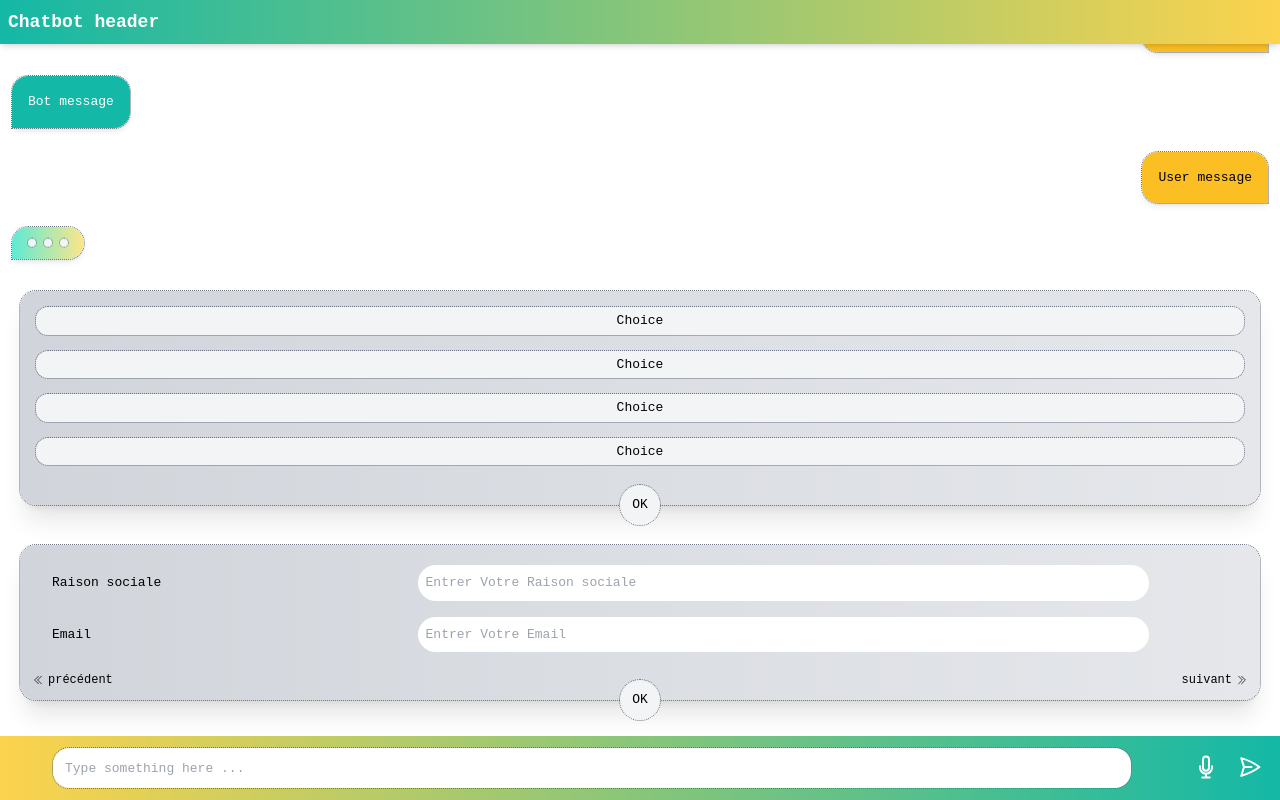
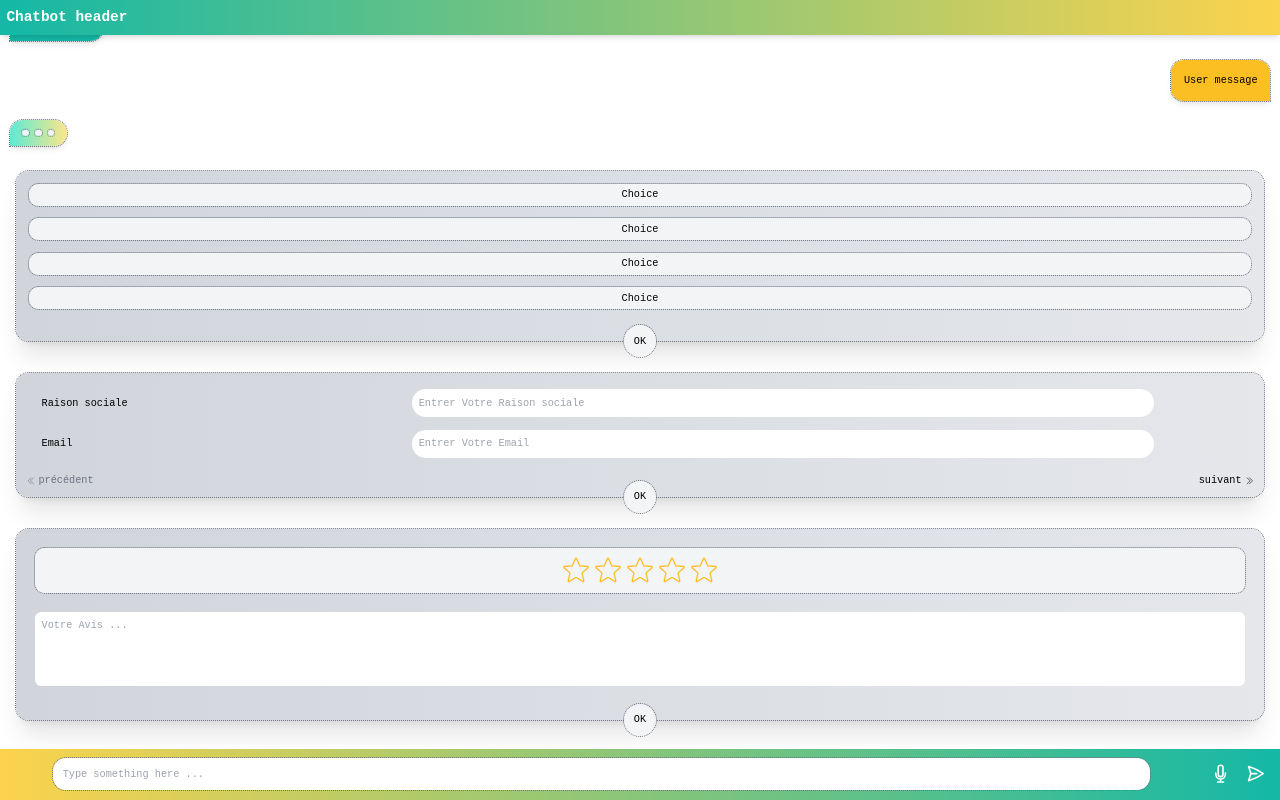
Before and after one commit to kaoutar-ou/chatbot-react, a React (Create React App) app: page / in a window 1280 px wide. Built offline with nearby package versions, Linux system fonts and the light colour scheme.

Commit message:
KO : Rating in progress ...

```diff
--- a/src/components/form/FormClient.js
+++ b/src/components/form/FormClient.js
@@ -1,57 +1,5 @@
 import React, { useState } from "react";
-
-
-const FormInput = (props) => {
-    const {content, ...others} = props
-    return (
-        <div className="w-full flex p-2 place-items-center" key={content[0]}>
-                    <div className="flex-auto w-2/6 text-left">{content[1]}</div>
-                    <input className="rounded-3xl flex-auto w-4/6 col-span-2 p-2 hover:outline-none" placeholder={"Entrer Votre " + content[1]} id={content[0]} name={content[0]}></input>
-                </div>
-    )
-}
-const InputsForm = (props) => {
-    return (
-        Object.entries(props.content).map((content) => {
-            return (
-                <FormInput key={content[0]} content={content}/>
-            )
-        }
-        )
-    )
-}
-
-// const ChoiceTextForm = (props) => {
-//     const {content, ...others} = props
-//     return (
-//         <>
-//         <FormOneChoice content={Object.entries(content).at(0)} />
-//         <FormTextArea content={Object.entries(content).at(1)} />
-//         </>
-//     )
-// }
-
-const FormOneChoice = (props) => {
-    const {content, ...others} = props
-    return (
-        <div className="w-full flex p-2 place-items-center" key={content[0]}>
-            <div className="flex-auto w-2/6 text-left">{content[1]}</div>
-            <input className="rounded-3xl flex-auto w-4/6 col-span-2 p-2 hover:outline-none" placeholder={"Entrer Votre " + content[1]} id={content[0]} name={content[0]}></input>
-        </div>
-    )
-}
-
-const FormComment = (props) => {
-    const {content, ...others} = props
-    return (
-        <div className="w-full flex p-2 place-content-center flex-col" key={content[0]}>
-            <div className="flex-auto w-full my-3">Vous pouvez nous laisser un commentaire</div>
-            <textarea class="w-full resize-none rounded-lg p-2" id={content[0]} name={content[0]} rows="4"
-                        cols="50" placeholder="Laisser un commentaire ..." maxlength={1000}></textarea>
-        </div>
-    )
-}
-
+import "../style.css"
 function FormClient() {
     const [clientInfos, setClientInfos] = useState({
         raison_sociale: "",
@@ -78,6 +26,24 @@ function FormClient() {
         comment: "Commentaire",
     }
 
+    const services = {
+        1: "Service 1",
+        2: "Service 2",
+        3: "Service 3",
+        4: "Service 4",
+        5: "Service 5"
+    }
+
+    const [rating, setRating] = useState({
+        rate: "",
+        comment: "",
+    });
+
+    // const rating = {
+    //     rate: 0,
+    //     comment: "Commentaire"
+    // }
+
     const last_page = 4
     const [page, setPage] = useState(1);
 
@@ -89,7 +55,10 @@ function FormClient() {
         (page < last_page) ? setPage((page) => page + 1) : setPage(last_page)
     }
 
+// TODO is active in calendar apres recoi de l email
   return (
+    <>
+    <RatingForm setRating={setRating}/>
     <div className="relative">
       <div className="w-full flex flex-row">
         <div className="w-full m-5 rounded-2xl shadow-xl break-all outline-dotted outline-1 outline-gray-500 pb-6 bg-gradient-to-r from-gray-300 to-gray-200">
@@ -102,25 +71,16 @@ function FormClient() {
                         <InputsForm content={secondPage} />
                     ) : (
                         (page === 3) ? (
-                            <FormOneChoice content={Object.entries(thirdPage).at(0)}/>
+                            <FormSingleChoice content={Object.entries(thirdPage).at(0)} choices={services}/>
                         ) : (
                             <FormComment content={Object.entries(fourthPage).at(0)}/>
                         )
                     )
                 )
             }
-
-            {/* <div className="w-full flex p-2 place-items-center">
-              <div className="flex-auto w-2/6 text-left">hi</div>
-              <input className="rounded-3xl flex-auto w-4/6 col-span-2 p-2 hover:outline-none" placeholder="ppp"></input>
-            </div>
-            <div className="w-full flex p-2 place-items-center">
-              <div className="flex-auto w-2/6 text-left">hi</div>
-              <input className="rounded-3xl flex-auto w-4/6 col-span-2 p-2 hover:outline-none" placeholder="ppp"></input>
-            </div> */}
           </div>
           <div className="-mb-3  w-full grid grid-cols-2 gap-4 text-xs">
-            <button className="place-self-start flex place-items-center mx-3" onClick={handlePrevious}>
+            <button className="place-self-start flex place-items-center mx-3 disabled:text-gray-500" onClick={handlePrevious} disabled={(page === 1) ? true : false}>
               <svg
                 xmlns="http://www.w3.org/2000/svg"
                 fill="none"
@@ -137,7 +97,7 @@ function FormClient() {
               </svg>
               <div className="mx-1">précédent</div>
             </button>
-            <button className="place-self-end flex place-items-center mx-3" onClick={handleNext}>
+            <button className="place-self-end flex place-items-center mx-3 disabled:text-gray-500" onClick={handleNext} disabled={(page === last_page) ? true : false}>
               <div className="mx-1">suivant</div>
               <svg
                 xmlns="http://www.w3.org/2000/svg"
@@ -161,7 +121,138 @@ function FormClient() {
         OK
       </button>
     </div>
+    </>
   );
 }
 
+
+
+const FormInput = (props) => {
+    const {content, ...others} = props
+    return (
+        <div className="w-full flex p-2 place-items-center" key={content[0]}>
+                    <div className="flex-auto w-2/6 text-left">{content[1]}</div>
+                    <input className="rounded-3xl flex-auto w-4/6 col-span-2 p-2 focus:outline-none" placeholder={"Entrer Votre " + content[1]} id={content[0]} name={content[0]}></input>
+                </div>
+    )
+}
+const InputsForm = (props) => {
+    return (
+        Object.entries(props.content).map((content) => {
+            return (
+                <FormInput key={content[0]} content={content}/>
+            )
+        }
+        )
+    )
+}
+
+const FormSingleChoice = (props) => {
+    const {content, choices, ...others} = props
+    return (
+        <div className="w-full flex p-2 place-items-center flex-col" key={content[0]}>
+            <div className="flex-auto w-full mb-3">{content[1]}</div>
+            {/* <input className="rounded-3xl flex-auto w-4/6 col-span-2 p-2 focus:outline-none" placeholder={"Entrer Votre " + content[1]} id={content[0]} name={content[0]}></input> */}
+            {/* <select className="p-2 rounded-3xl w-full focus:outline-none text-center">
+                <option>-- Select --</option>
+                {
+                    Object.entries(choices).map((choice) => {
+                        return (
+                            <option key={choice[0]} value={choice[0]}>{choice[1]}</option>
+                        )
+                    })
+                }
+            </select> */}
+            <div className="p-2 rounded-3xl w-full focus:outline-none text-center max-h-32 overflow-y-auto chatbot-scrollbar-none">
+                <div>Selectionner le service que vous cherchez</div>
+                {
+                    Object.entries(choices).map((choice) => {
+                        return (
+                            // <option key={choice[0]} value={choice[0]}>{choice[1]}</option>
+                            <div key={choice[0]} value={choice[0 ]} className="bg-gray-100 rounded-xl m-1 p-1 outline-dotted outline-1 outline-gray-500 hover:outline-offset-2 hover:bg-white cursor-pointer">{choice[1]}</div>
+                        )
+                    })
+                }
+            </div>
+        </div>
+    )
+}
+
+const FormComment = (props) => {
+    const {content, ...others} = props
+    return (
+        <div className="w-full flex p-2 place-content-center flex-col" key={content[0]}>
+            <div className="flex-auto w-full mb-3">Vous pouvez nous laisser un commentaire</div>
+            <textarea className="w-full resize-none rounded-lg p-2 focus:outline-none" id={content[0]} name={content[0]} rows="4"
+                        cols="50" placeholder="Laisser un commentaire ..." maxLength={1000}></textarea>
+        </div>
+    )
+}
+
+const RatingForm = (props) => {
+    const {content, ...others} = props
+    const [stars, setStars] = useState(
+            {
+                1:false,
+                2:false,
+                3:false,
+                4:false,
+                5:false
+            }
+        );
+
+    const handleStars = (star) => {
+        let newStars = {}
+        for (let i = 1; i <= 5; i++) {
+            // const element = array[i];
+            if(i<=star){
+                newStars[i] = true
+            } else {
+                newStars[i] = false
+            }
+            // setStars((stars) => ({...stars, i: true}))
+        }
+        // if(star < 5) {
+        //     for (let i = star + 1; i <= 5; i++) {
+        //         newStars[i] = false
+        //         // setStars((stars) => ({...stars, i: false}))
+        //     }
+        // }
+        console.log(newStars)
+        setStars(newStars)
+    }
+
+    return (
+        <div className="relative">
+      <div className="w-full flex flex-row">
+        <div className="w-full m-5 rounded-2xl shadow-xl break-all outline-dotted outline-1 outline-gray-500 pb-6 bg-gradient-to-r from-gray-300 to-gray-200">
+            {/* <div> */}
+                <div className="flex flex-row m-6 p-2 justify-center outline-dotted outline-1 outline-gray-500 bg-gray-100 rounded-xl">
+                    {
+                        Object.entries(stars).map((star) => {
+                            return (
+                                // <div>{star}</div>
+                                <button onClick={() => handleStars(star[0])}>
+                                    <svg xmlns="http://www.w3.org/2000/svg" fill="none" viewBox="0 0 24 24" strokeWidth={1.5} stroke="currentColor" className={(star[1]) ? "stroke-amber-400 w-10 h-10 fill-yellow-400" : "stroke-amber-400 stroke-1 w-10 h-10 hover:fill-yellow-200"}>
+                                        <path strokeLinecap="round" strokeLinejoin="round" d="M11.48 3.499a.562.562 0 011.04 0l2.125 5.111a.563.563 0 00.475.345l5.518.442c.499.04.701.663.321.988l-4.204 3.602a.563.563 0 00-.182.557l1.285 5.385a.562.562 0 01-.84.61l-4.725-2.885a.563.563 0 00-.586 0L6.982 20.54a.562.562 0 01-.84-.61l1.285-5.386a.562.562 0 00-.182-.557l-4.204-3.602a.563.563 0 01.321-.988l5.518-.442a.563.563 0 00.475-.345L11.48 3.5z" />
+                                    </svg>
+                                </button>
+                            )
+                        })
+                    }
+                </div>
+                <div className="my-3 mx-6">
+                    <textarea className="w-full resize-none rounded-lg p-2 focus:outline-none" id={"comment"} name={"comment"} rows="4"
+                        cols="50" placeholder="Votre Avis ..." maxLength={1000}></textarea>
+                </div>
+            {/* </div> */}
+        </div>
+      </div>
+      <button className="rounded-full bg-gray-100 outline-dotted outline-1 outline-gray-500 hover:outline-offset-2 w-10 h-10 absolute -mt-10 -ml-5 hover:bg-teal-500 hover:text-white">
+        OK
+      </button>
+    </div>
+    )
+}
+
 export default FormClient;
--- a/src/components/form/MultiChoices.js
+++ b/src/components/form/MultiChoices.js
@@ -5,10 +5,10 @@ function MultiChoices() {
     <div className="relative">
       <div className="w-full flex flex-row">
         <div className="w-full m-5 rounded-2xl shadow-xl break-all outline-dotted outline-1 outline-gray-500 pb-6 bg-gradient-to-r from-gray-300 to-gray-200">
-          <div className="bg-gray-100 rounded-xl m-4 p-1 outline-dotted outline-1 outline-gray-500 hover:outline-offset-2 hover:bg-white">Choice</div>
-          <div className="bg-gray-100 rounded-xl m-4 p-1 outline-dotted outline-1 outline-gray-500 hover:outline-offset-2 hover:bg-white">Choice</div>
-          <div className="bg-gray-100 rounded-xl m-4 p-1 outline-dotted outline-1 outline-gray-500 hover:outline-offset-2 hover:bg-white">Choice</div>
-          <div className="bg-gray-100 rounded-xl m-4 p-1 outline-dotted outline-1 outline-gray-500 hover:outline-offset-2 hover:bg-white">Choice</div>
+          <div className="bg-gray-100 rounded-xl m-4 p-1 outline-dotted outline-1 outline-gray-500 hover:outline-offset-2 hover:bg-white cursor-pointer">Choice</div>
+          <div className="bg-gray-100 rounded-xl m-4 p-1 outline-dotted outline-1 outline-gray-500 hover:outline-offset-2 hover:bg-white cursor-pointer">Choice</div>
+          <div className="bg-gray-100 rounded-xl m-4 p-1 outline-dotted outline-1 outline-gray-500 hover:outline-offset-2 hover:bg-white cursor-pointer">Choice</div>
+          <div className="bg-gray-100 rounded-xl m-4 p-1 outline-dotted outline-1 outline-gray-500 hover:outline-offset-2 hover:bg-white cursor-pointer">Choice</div>
         </div>
       </div>
       <button className="rounded-full bg-gray-100 outline-dotted outline-1 outline-gray-500 hover:outline-offset-2 w-10 h-10 absolute -mt-10 -ml-5 hover:bg-teal-500 hover:text-white">
@@ -18,4 +18,7 @@ function MultiChoices() {
   );
 }
 
+// TODO votre email exist already .. vouz avez recu email du meet
+
+
 export default MultiChoices;
--- a/src/components/style.css
+++ b/src/components/style.css
@@ -0,0 +1,11 @@
+* {
+    font-size: 0.8rem;
+}
+
+.chatbot-scrollbar-none {
+  -ms-overflow-style: none;
+  scrollbar-width: none;
+}
+.chatbot-scrollbar-none::-webkit-scrollbar {
+  display: none;
+}
```
Also changed, not shown: 1 other file (tests, documents, lock files or other folders).
